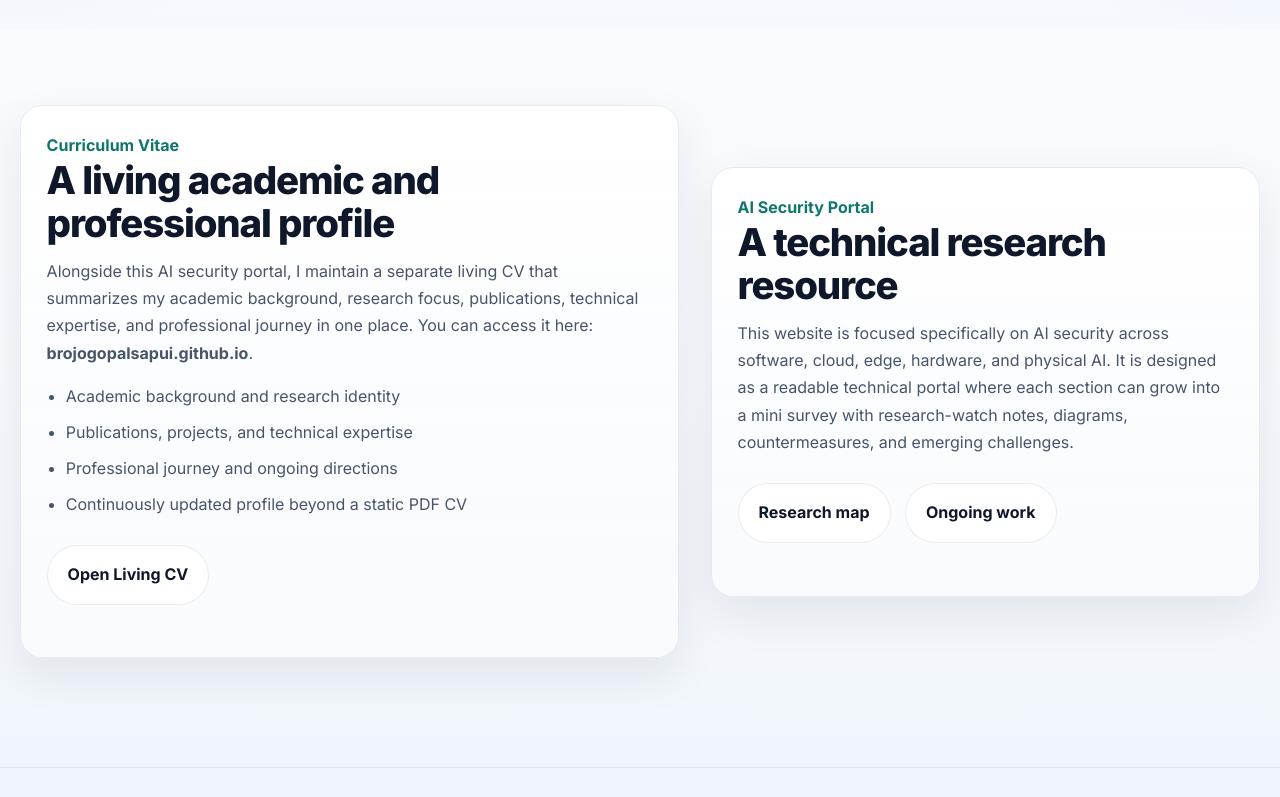
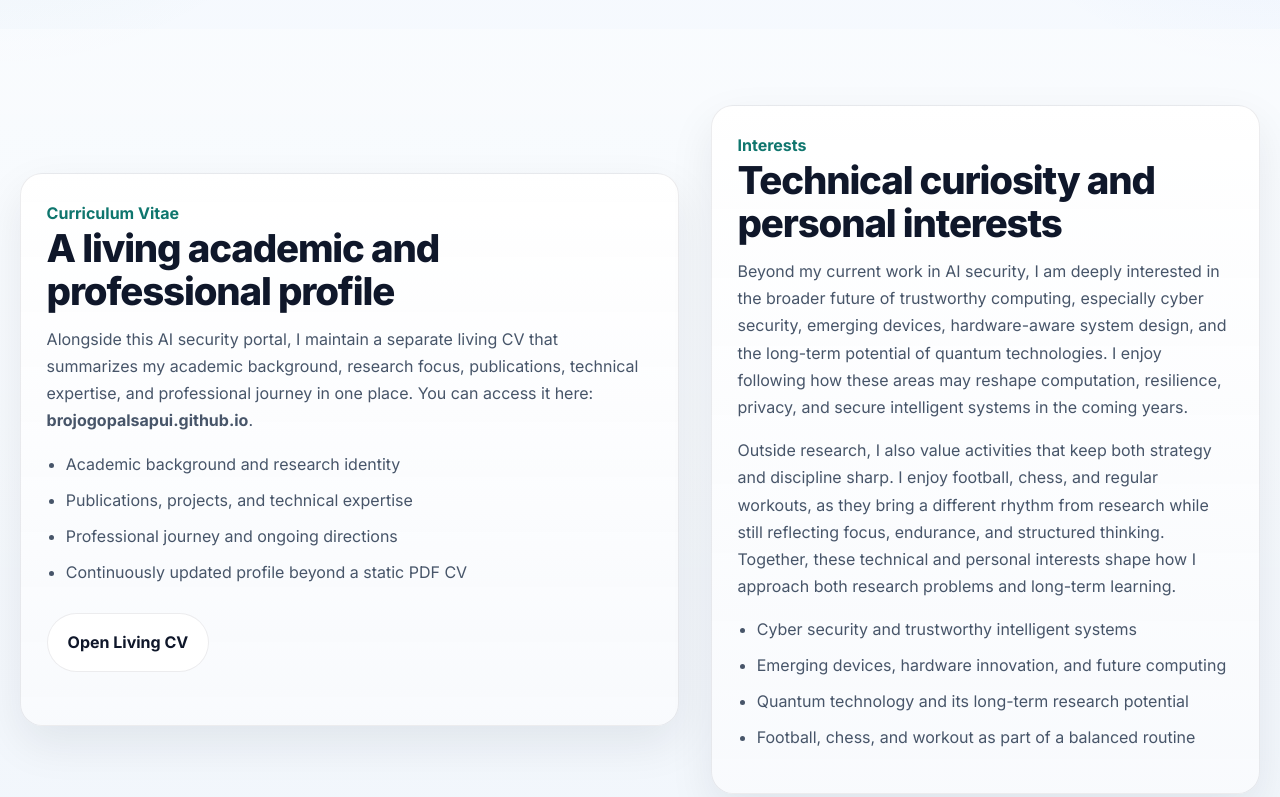
Before and after one commit to brojogopalsapui/AISecurityResearch, a plain HTML site: page about.html in a window 1280 px wide. Shown: the part 320-1117 px from the top of the page. Drawn offline with Linux system fonts and the light colour scheme.

Commit message:
about me changed

```diff
--- a/about.html
+++ b/about.html
@@ -50,17 +50,24 @@
     </div>
 
     <div class="content-card">
-      <span class="kicker">AI Security Portal</span>
-      <h2>A technical research resource</h2>
+      <span class="kicker">Interests</span>
+      <h2>Technical curiosity and personal interests</h2>
       <p>
-        This website is focused specifically on AI security across software, cloud, edge, hardware, and physical AI.
-        It is designed as a readable technical portal where each section can grow into a mini survey with research-watch
-        notes, diagrams, countermeasures, and emerging challenges.
+        Beyond my current work in AI security, I am deeply interested in the broader future of trustworthy computing,
+        especially cyber security, emerging devices, hardware-aware system design, and the long-term potential of quantum technologies.
+        I enjoy following how these areas may reshape computation, resilience, privacy, and secure intelligent systems in the coming years.
       </p>
-      <div class="btn-row">
-        <a class="btn btn-secondary" href="research.html">Research map</a>
-        <a class="btn btn-secondary" href="ongoing-work.html">Ongoing work</a>
-      </div>
+      <p>
+        Outside research, I also value activities that keep both strategy and discipline sharp. I enjoy football, chess, and regular workouts,
+        as they bring a different rhythm from research while still reflecting focus, endurance, and structured thinking. Together, these technical
+        and personal interests shape how I approach both research problems and long-term learning.
+      </p>
+      <ul class="check-list">
+        <li>Cyber security and trustworthy intelligent systems</li>
+        <li>Emerging devices, hardware innovation, and future computing</li>
+        <li>Quantum technology and its long-term research potential</li>
+        <li>Football, chess, and workout as part of a balanced routine</li>
+      </ul>
     </div>
   </div>
 </section>
```
